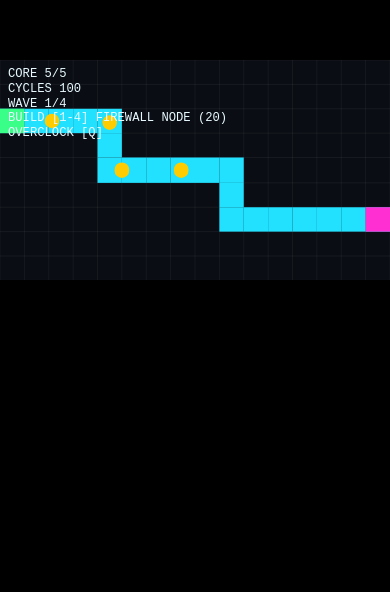
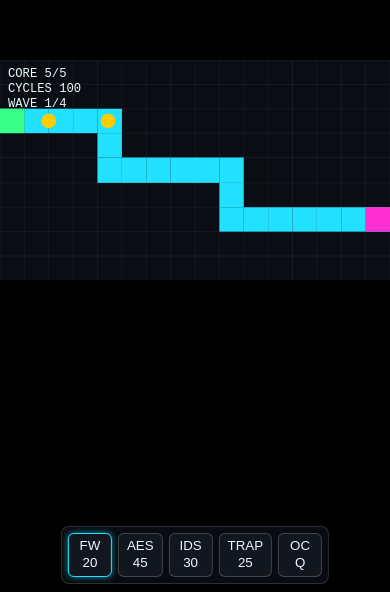
Before and after one commit to ssvito/ice-breaker, a website built with Vite: page index.html in a window 390 px wide. Shown: the part 252-844 px from the top of the page. Built offline with nearby package versions, Linux system fonts and the light colour scheme.

Commit message:
Add touch-friendly build toolbar, closing the mobile input gap
A floating DOM toolbar (5 real buttons, 44px min tap targets, safe-
area-aware bottom offset) replaces keyboard-only tower selection and
Overclock arming - clicking/tapping a button does what the 1-4/Q
hotkeys did, which still work too. Chose real DOM buttons over
hand-rolled canvas hit-testing: native touch handling, no custom
button-region logic to write or maintain. Buttons show cost and
disable when unaffordable, mirroring the existing placement-preview
affordability feedback.

Removed the now-redundant BUILD/OVERCLOCK HUD text lines from the
canvas overlay since the toolbar covers that information visually.

Closes the "tower selection is keyboard-only" known issue - the
whole point of the PWA framing was multiplatform play, and this was
the main thing standing in the way of that on an actual phone.

made with Sonnet 5 on Earth 🌍
🌱 leave the codebase greener than you found it 🌱

```diff
--- a/src/main.ts
+++ b/src/main.ts
@@ -68,6 +68,44 @@
   }
   if (event.key === 'q' || event.key === 'Q') overclockArmed = true;
 });
+
+const TOWER_BUTTON_LABELS: Record<TowerKind, string> = {
+  firewallNode: 'FW',
+  aesTurret: 'AES',
+  idsScanner: 'IDS',
+  honeypot: 'TRAP',
+};
+
+const toolbar = document.createElement('div');
+toolbar.className = 'toolbar';
+document.body.appendChild(toolbar);
+
+const towerButtons = (Object.keys(TOWER_BUTTON_LABELS) as TowerKind[]).map((kind) => {
+  const button = document.createElement('button');
+  button.type = 'button';
+  button.innerHTML = `<span>${TOWER_BUTTON_LABELS[kind]}</span><span>${towerStats(kind).cost}</span>`;
+  button.addEventListener('click', () => {
+    selectedTowerKind = kind;
+  });
+  toolbar.appendChild(button);
+  return { kind, button };
+});
+
+const overclockButton = document.createElement('button');
+overclockButton.type = 'button';
+overclockButton.innerHTML = '<span>OC</span><span>Q</span>';
+overclockButton.addEventListener('click', () => {
+  overclockArmed = true;
+});
+toolbar.appendChild(overclockButton);
+
+function updateToolbar(): void {
+  for (const { kind, button } of towerButtons) {
+    button.classList.toggle('selected', kind === selectedTowerKind);
+    button.disabled = cycles < towerStats(kind).cost;
+  }
+  overclockButton.classList.toggle('armed', overclockArmed);
+}
 
 function findTarget(tower: Tower): Enemy | null {
   const center = towerCenter(tower);
@@ -227,6 +265,7 @@
     }
   },
   () => {
+    updateToolbar();
     drawBoard(sized.ctx, level1, sized.tileSize);
     drawTowers(sized.ctx, towers, sized.tileSize);
     drawEnemies(sized.ctx, enemies, level1.waypoints, sized.tileSize);
@@ -242,9 +281,6 @@
         selectedTowerKind,
       );
     }
-    const buildStats = towerStats(selectedTowerKind);
-    const buildText = `BUILD [1-4] ${buildStats.name} (${buildStats.cost})`;
-    const overclockText = overclockArmed ? 'OVERCLOCK: SELECT A TOWER' : 'OVERCLOCK [Q]';
     drawHud(
       sized.ctx,
       level1,
@@ -253,8 +289,6 @@
       MAX_CORE_HEALTH,
       cycles,
       waveLabel(spawner),
-      buildText,
-      overclockText,
       gameState,
     );
   },
--- a/src/render.ts
+++ b/src/render.ts
@@ -166,8 +166,6 @@
   maxCoreHealth: number,
   cycles: number,
   waveText: string,
-  buildText: string,
-  overclockText: string,
   gameState: 'playing' | 'won' | 'lost',
 ): void {
   const width = level.cols * tileSize;
@@ -180,8 +178,6 @@
   ctx.fillText(`CORE ${coreHealth}/${maxCoreHealth}`, 8, 8);
   ctx.fillText(`CYCLES ${cycles}`, 8, 8 + fontSize * 1.2);
   ctx.fillText(waveText, 8, 8 + fontSize * 2.4);
-  ctx.fillText(buildText, 8, 8 + fontSize * 3.6);
-  ctx.fillText(overclockText, 8, 8 + fontSize * 4.8);
 
   if (gameState === 'playing') return;
 
--- a/src/style.css
+++ b/src/style.css
@@ -21,3 +21,46 @@
   display: block;
   image-rendering: pixelated;
 }
+
+.toolbar {
+  position: fixed;
+  left: 50%;
+  bottom: max(8px, env(safe-area-inset-bottom));
+  transform: translateX(-50%);
+  display: flex;
+  gap: 6px;
+  padding: 6px;
+  background: rgba(10, 14, 20, 0.85);
+  border: 1px solid rgba(255, 255, 255, 0.15);
+  border-radius: 8px;
+  font: 12px/1.2 ui-monospace, monospace;
+}
+
+.toolbar button {
+  display: flex;
+  flex-direction: column;
+  align-items: center;
+  gap: 2px;
+  min-width: 44px;
+  min-height: 44px;
+  padding: 4px 8px;
+  background: #12161f;
+  color: #e8f9ff;
+  border: 1px solid rgba(255, 255, 255, 0.2);
+  border-radius: 6px;
+  touch-action: manipulation;
+}
+
+.toolbar button.selected {
+  border-color: #22e1ff;
+  box-shadow: 0 0 6px rgba(34, 225, 255, 0.6);
+}
+
+.toolbar button.armed {
+  border-color: #fff9b0;
+  box-shadow: 0 0 6px rgba(255, 249, 176, 0.6);
+}
+
+.toolbar button:disabled {
+  opacity: 0.4;
+}
```
